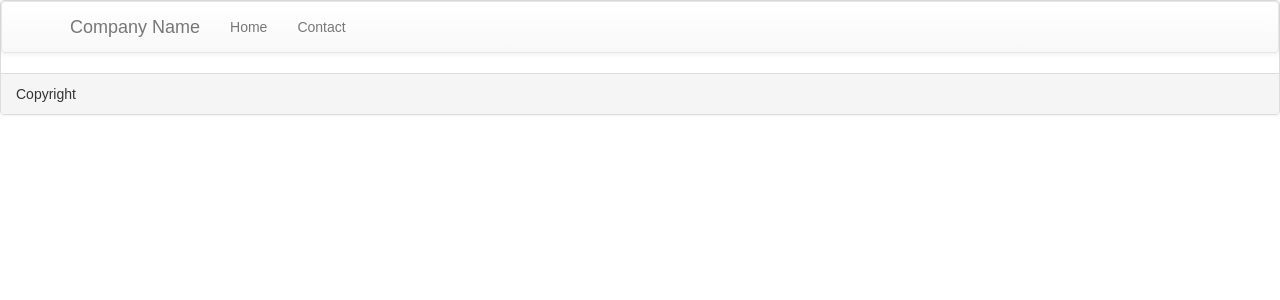
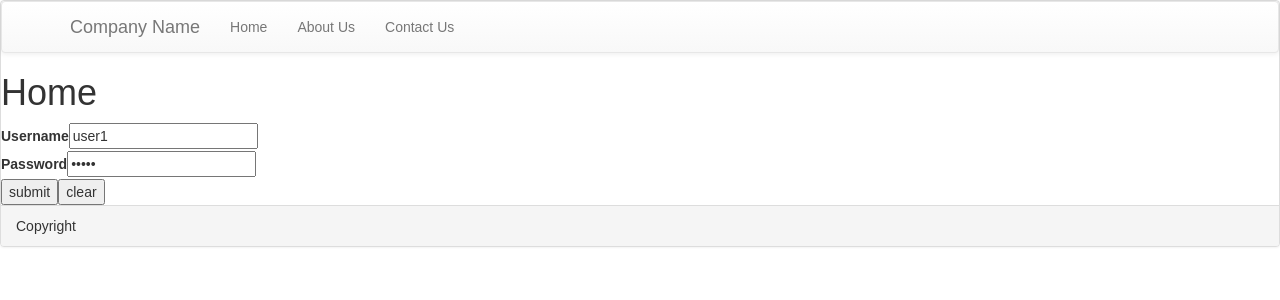
Before and after one commit to MohammedKhalidJ/ReactPractise, a React (Create React App) app: page /contactUs in a window 1280 px wide. Shown: the top 300 px of the page. Built offline with nearby package versions, Linux system fonts and the light colour scheme; no server answers.

Commit message:
folder changes

```diff
--- a/src/App.js
+++ b/src/App.js
@@ -8,7 +8,6 @@ import Router from './components/Router';
 
 class App extends Component {
   render() {
-    const dynamicProps = { name: 'content should be displayed here', number: 1, isFlag: false };
     return (
       <BrowserRouter>
         <Panel>
--- a/src/components/Header.jsx
+++ b/src/components/Header.jsx
@@ -1,26 +1,9 @@
 import React, { Component } from 'react';
 
 import { Link } from 'react-router-dom';
-
 import { Navbar, NavItem, Nav } from 'react-bootstrap';
 
 class Header extends Component {
-  constructor(props) {
-    super(props);
-
-    this.state = {
-      headerTitle: ['Home', 'About Us', 'Contact Us']
-    }
-
-    this.handleClick = this.handleClick.bind(this);
-  }
-
-  handleClick() {
-    this.setState({
-      headerTitle: ['About', 'Home', 'Location']
-    });
-  }
-
   render() {
 
     return (
@@ -32,11 +15,14 @@ class Header extends Component {
           </Navbar.Brand>
         </Navbar.Header>
         <Nav>
-          <NavItem eventKey={1} href="/" onClick={this.handleClick}>
+          <NavItem eventKey={1} href="/">
             Home
               </NavItem>
-          <NavItem eventKey={2} href="/content" onClick={this.handleClick}>
-            Contact
+          <NavItem eventKey={2} href="/aboutUs">
+            About Us
+            </NavItem>
+            <NavItem eventKey={2} href="/contactUs">
+            Contact Us
             </NavItem>
         </Nav>
       </Navbar>
--- a/src/components/Router.jsx
+++ b/src/components/Router.jsx
@@ -1,8 +1,9 @@
 import React, { Component } from 'react';
 import { Route, Switch } from 'react-router-dom';
 
-import Content from './contentComponents/Content';
 import Home from './contentComponents/Home';
+import AboutUs from './contentComponents/AboutUs';
+import ContactUs from './contentComponents/ContactUs';
 
 class Router extends Component {
     render() {
@@ -10,7 +11,8 @@ class Router extends Component {
             <React.Fragment>
                 <Switch>
                     <Route exact path='/' component={Home}></Route>
-                    <Route path='/content' component={Content}></Route>
+                    <Route path='/aboutUs' component={AboutUs}></Route>
+                    <Route path='/contactUs' component={ContactUs}></Route>
                 </Switch>
             </React.Fragment>
         );
--- a/src/components/contentComponents/Content.jsx
+++ b/src/components/contentComponents/AboutUs.jsx
@@ -2,7 +2,7 @@ import React from 'react';
 import PropTypes from 'prop-types';
 import { Panel } from 'react-bootstrap';
 
-const Content = (props) => {
+const AboutUs = (props) => {
     console.log(props);
     return (
         <React.Fragment>
@@ -16,13 +16,13 @@ const Content = (props) => {
     );
 }
 
-Content.propTypes = {
+AboutUs.propTypes = {
     name: PropTypes.string,
     list: PropTypes.array
 };
 
-Content.defaultProps = {
+AboutUs.defaultProps = {
     list: [1,2,3]
 };
 
-export default Content;
+export default AboutUs;
--- /dev/null
+++ b/src/components/contentComponents/ContactUs.jsx
@@ -0,0 +1,60 @@
+import React, { Component } from 'react';
+import ReactDOM from 'react-dom';
+
+import ajax from '../../api/api';
+
+class ContactUs extends Component {
+    constructor(props) {
+        super(props);
+        this.state = {
+            username: 'user1',
+            password: 'user1'
+        }
+    }
+    componentDidMount() {
+        ajax('https://jsonplaceholder.typicode.com/posts').then(res => console.log(res));
+    }
+
+    submitForm = (e) => {
+        e.preventDefault();
+        console.log(this.state);
+    }
+    changeUserName = (e) => {
+        this.setState({
+            username: e.target.value
+        })
+    }
+    changePassword = (e) => {
+        this.setState({
+            password: e.target.value
+        })
+    }
+    clearInput = () => {
+        this.setState({
+            username: '',
+            password: ''
+        });
+        ReactDOM.findDOMNode(this.refs.userNameInput).focus();
+    }
+render() {
+    return (
+        <React.Fragment>
+           <h1>Home</h1>
+                <form onSubmit={this.submitForm}>
+                    <div>
+                        <label>Username</label>
+                        <input type='text' name='username' ref="userNameInput" onChange={this.changeUserName} value={this.state.username} />
+                    </div>
+                    <div>
+                        <label>Password</label>
+                        <input type='password' name='password' ref="passwordInput" onChange={this.changePassword} value={this.state.password} />
+                    </div>
+                    <input type='submit' value='submit' />
+                    <input type='button' value='clear' onClick={this.clearInput} />
+                </form>
+        </React.Fragment>
+    );
+}
+}
+
+export default ContactUs;
--- a/src/components/contentComponents/Home.jsx
+++ b/src/components/contentComponents/Home.jsx
@@ -1,62 +1,10 @@
 import React, { Component } from 'react';
-import ReactDOM from 'react-dom';
-
-import ajax from '../../api/api';
 
 class Home extends Component {
-    constructor(props) {
-        super(props);
-        this.state = {
-            username: 'user1',
-            password: 'user1'
-        }
-    }
-    componentDidMount() {
-        let response = ajax('https://jsonplaceholder.typicode.com/posts').then(res => console.log(res));
-
-    }
-
-    submitForm = (e) => {
-        e.preventDefault();
-        console.log(this.state);
-    }
-    changeUserName = (e) => {
-        this.setState({
-            username: e.target.value
-        })
-    }
-    changePassword = (e) => {
-        this.setState({
-            password: e.target.value
-        })
-    }
-    clearInput = () => {
-        this.setState({
-            username: '',
-            password: ''
-        });
-        ReactDOM.findDOMNode(this.refs.userNameInput).focus();
-    }
-
     render() {
         return (
             <React.Fragment>
                 <h1>Home</h1>
-                {/*  <ul>
-                    {this.state.response.map((v, i) => <li key={i.toString()}>{v.title}</li>)}
-                </ul> */}
-                <form onSubmit={this.submitForm}>
-                    <div>
-                        <label>Username</label>
-                        <input type='text' name='username' ref="userNameInput" onChange={this.changeUserName} value={this.state.username} />
-                    </div>
-                    <div>
-                        <label>Password</label>
-                        <input type='password' name='password' ref="passwordInput" onChange={this.changePassword} value={this.state.password} />
-                    </div>
-                    <input type='submit' value='submit' />
-                    <input type='button' value='clear' onClick={this.clearInput} />
-                </form>
             </React.Fragment>
         );
     }
--- a/src/components/index.js
+++ b/src/components/index.js
@@ -1,9 +1,7 @@
 import Header from './Header';
-import Content from './contentComponents/Content';
 import Footer from './Footer';
 
 export {
    Header,
-   Content,
    Footer
 }
```
